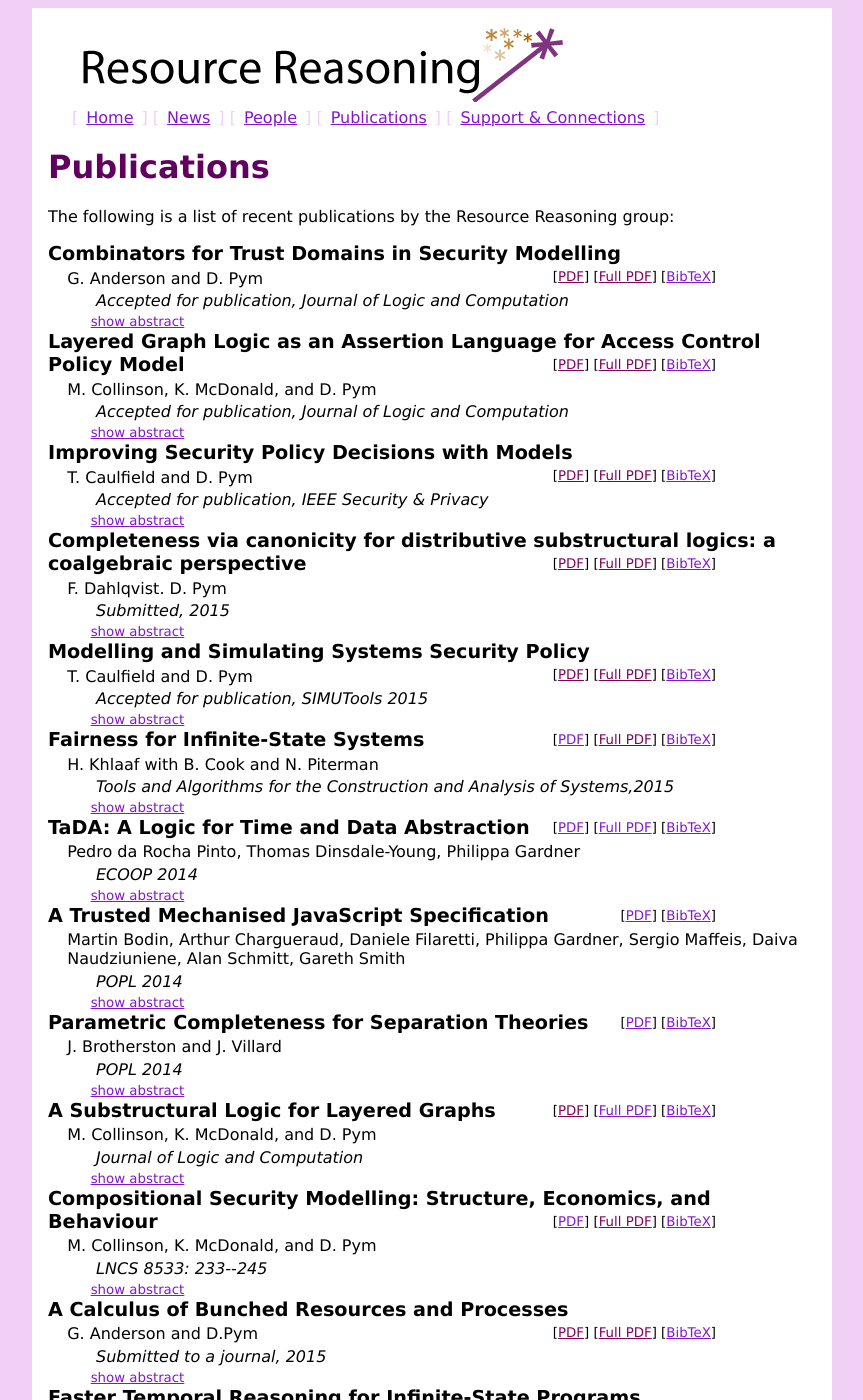
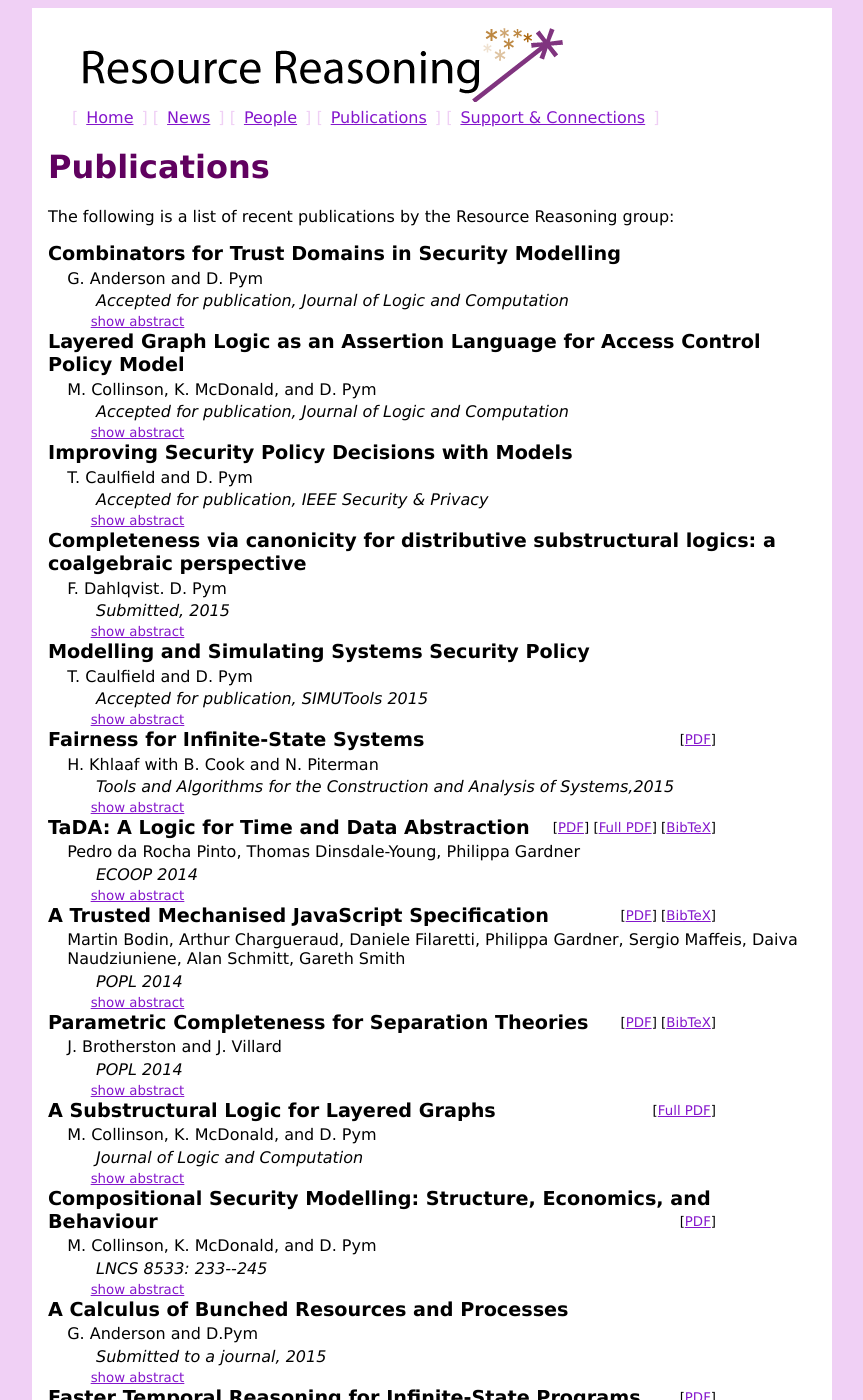
Before and after one commit to resource-reasoning/resourcereasoning.com, a Jekyll site: the page built from papers.html, in a window 1280 px wide and 1400 px high. Shown: the whole window, without its empty margins (208-1071 px from the left). Built offline with Jekyll 4.4.1, drawn with Linux system fonts in a browser that asks for light colours; nearby versions of some CDN libraries.

Commit message:
Fix errors

```diff
--- a/papers.html
+++ b/papers.html
@@ -35,19 +35,19 @@ redirect_from:
 <div class="paper">
     <span class="papertitle">{{ paper.title }}</span>
     <span class="links">
-        {% if paper.pdf %}
+        {% if paper.pdf and paper.pdf != "" %}
             [<a href="{{paper.pdf | escape }}">PDF</a>]
         {% endif %}
-        {% if paper.ps %}
+        {% if paper.ps and paper.ps != "" %}
             [<a href="{{paper.ps | escape }}">PS</a>]
         {% endif %}
-        {% if paper.pdflong %}
+        {% if paper.pdflong and paper.pdflong != "" %}
             [<a href="{{paper.pdflong | escape }}">Full PDF</a>]
         {% endif %}
-        {% if paper.pslong %}
+        {% if paper.pslong and paper.pslong != "" %}
             [<a href="{{paper.pslong | escape }}">Full PS</a>]
         {% endif %}
-        {% if paper.bibtex %}
+        {% if paper.bibtex and paper.bibtex != "" %}
             [<a href="javascript:dobib('{{ forloop.index }}')">BibTeX</a>]
         {% endif %}
     </span>
```
Also changed, not shown: _data/papers.json.
